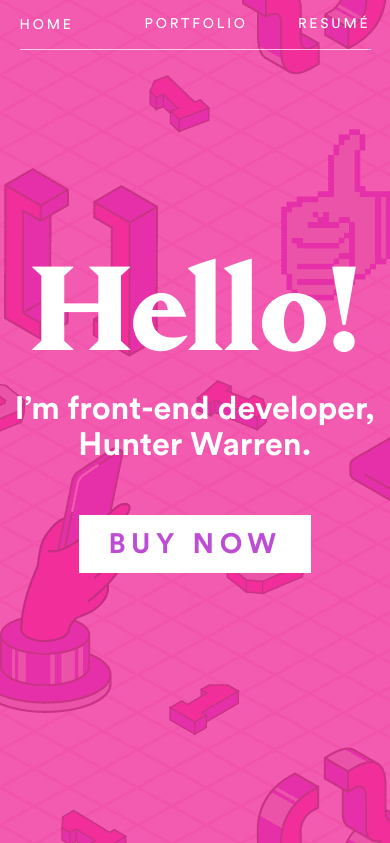
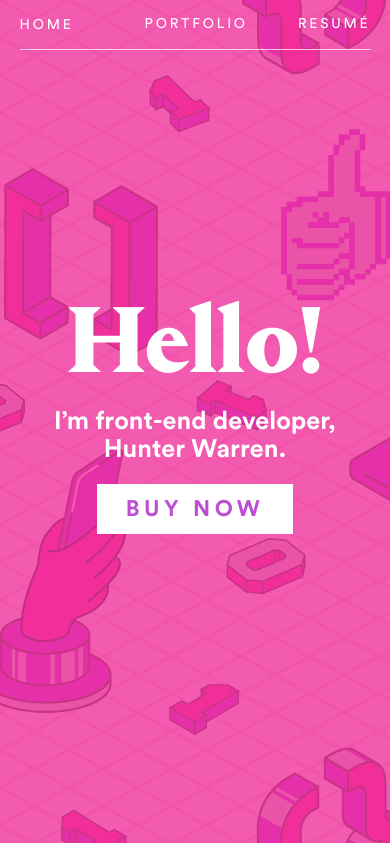
Before and after one commit to h9warren/h9warren.github.io, a PHP site: page / in a window 390 px wide. Shown: the top 843 px of the page. Run offline with PHP 8.4, Linux system fonts and the light colour scheme; some libraries are stand-ins or nearby versions.

Commit message:
more responsive styling tweaks.

```diff
--- a/public/css/site_2.css
+++ b/public/css/site_2.css
@@ -101,7 +101,7 @@ nav ul li {
 #hi{
   font-family: "Portrait";
   font-weight: 900;
-  font-size: 14em;
+  font-size: 12em;
   text-align: center;
   line-height: .8em;
 
@@ -364,37 +364,25 @@ nav ul li {
   display:table;
 }
 @media screen and (max-width: 900px) {
-  #hi{ font-size: 12em; }
-  #introContent h1 { font-size: 2.6em; }
-  #buyNow {  }
+  #hi{ font-size: 9em; }
+  #introContent h1 {
+    font-size: 2.6em;
+    width: 420px;
+    margin: 20px auto 20px auto;
+  }
+  #buyNow {
+    font-size: 1.6em; }
 }
 @media screen and (max-width: 480px) {
-#hi{
-  font-family: "Portrait";
-  font-weight: 900;
-  font-size: 9em;
-  text-align: center;
-  line-height: .8em;
+#hi{ font-size: 7em; }
+#introContent h1 {
+    font-size: 1.8em;
+    width: 310px;
+    margin: 20px auto 20px auto;
 
 }
-#introContent h1 {
-  /*position: relative;*/
-  text-align: center;
-  font-size: 2.3em;
-  -webkit-margin-after: 1.6em;
-  font-weight: normal;
-}
 #buyNow{
-  text-transform: uppercase;
-  font-family: "Circular";
-  font-weight: 500;
-  font-size: 2em;
-  color: #bd4dd4;
-  letter-spacing: .2em;
-  background-color: white;
-  padding: 9px 29px;
-  border: none;
-  text-align: center;
+  font-size: 1.6em;
 }
 }
 
```
